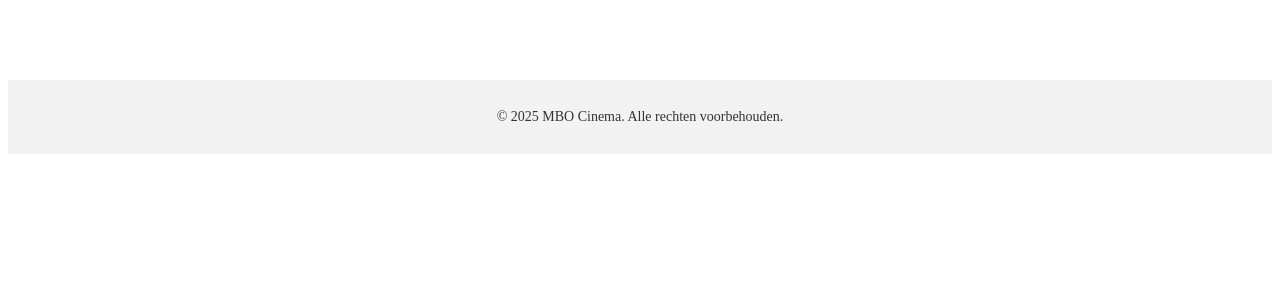
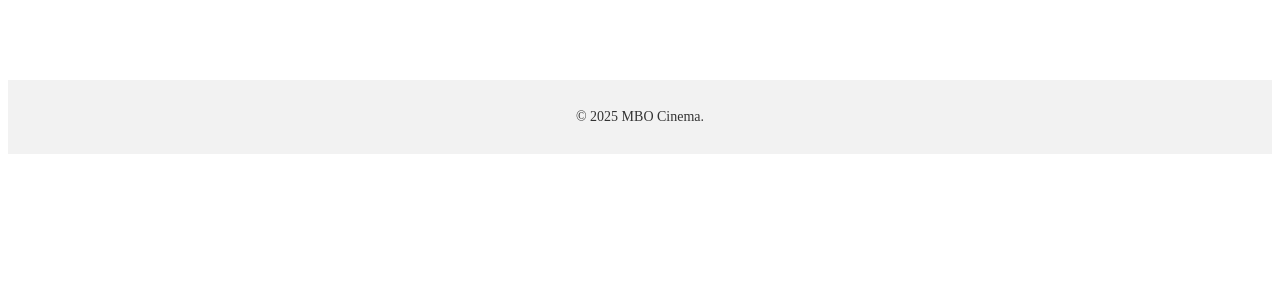
Before and after one commit to LO4E-SWD4-feb-MBO-CINEMAS/Groep2_Angela_Spuranthi, a PHP site: page / in a window 1280 px wide. Shown: the part 508-800 px from the top of the page. Run offline with PHP 8.4, Linux system fonts and the light colour scheme.

Commit message:
footer aanpassingen

```diff
--- a/footer.php
+++ b/footer.php
@@ -1,3 +1,3 @@
 <footer>
-    <p>&copy; 2025 MBO Cinema. Alle rechten voorbehouden.</p>
+    <p>&copy; 2025 MBO Cinema.</p>
 </footer>
```
